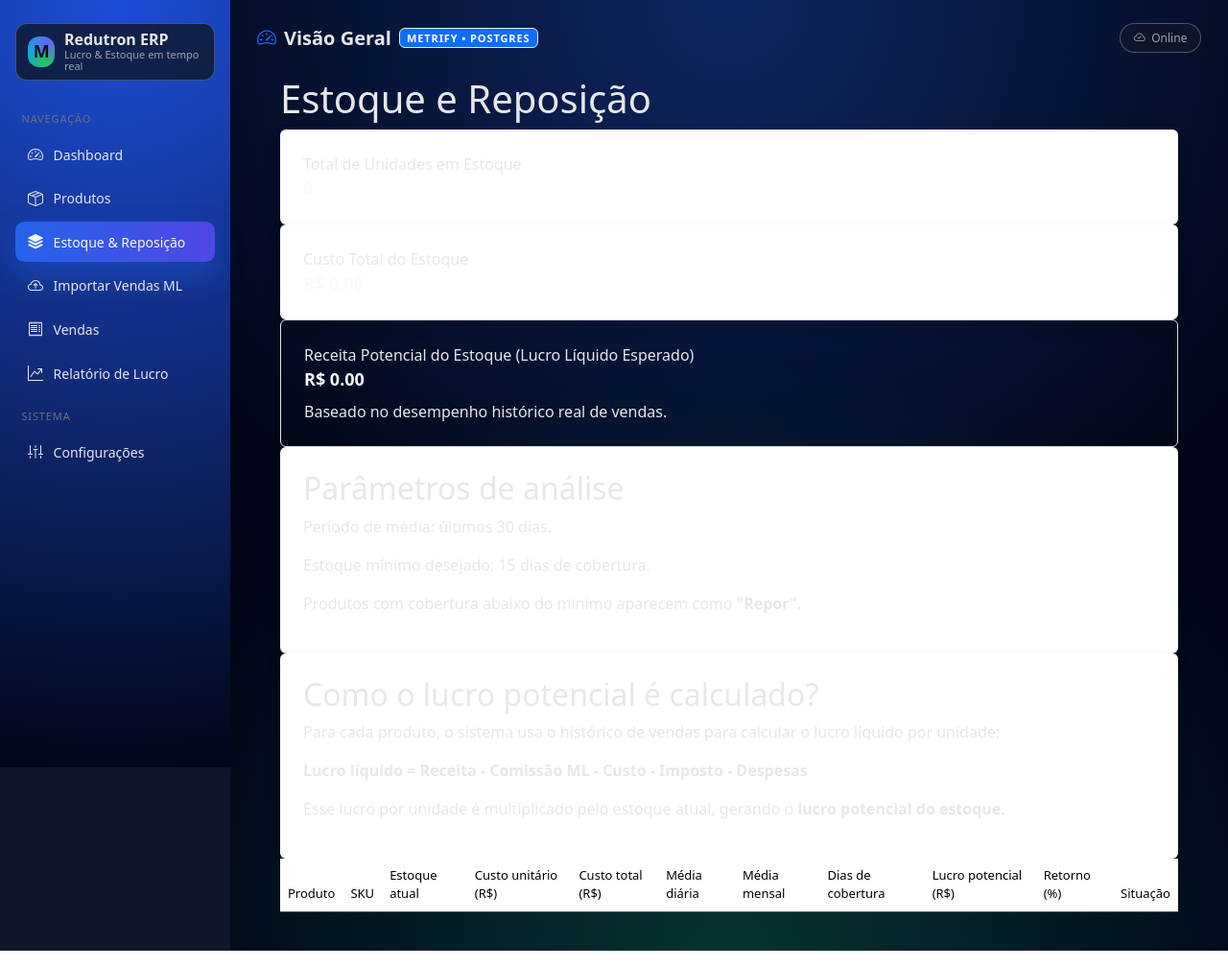
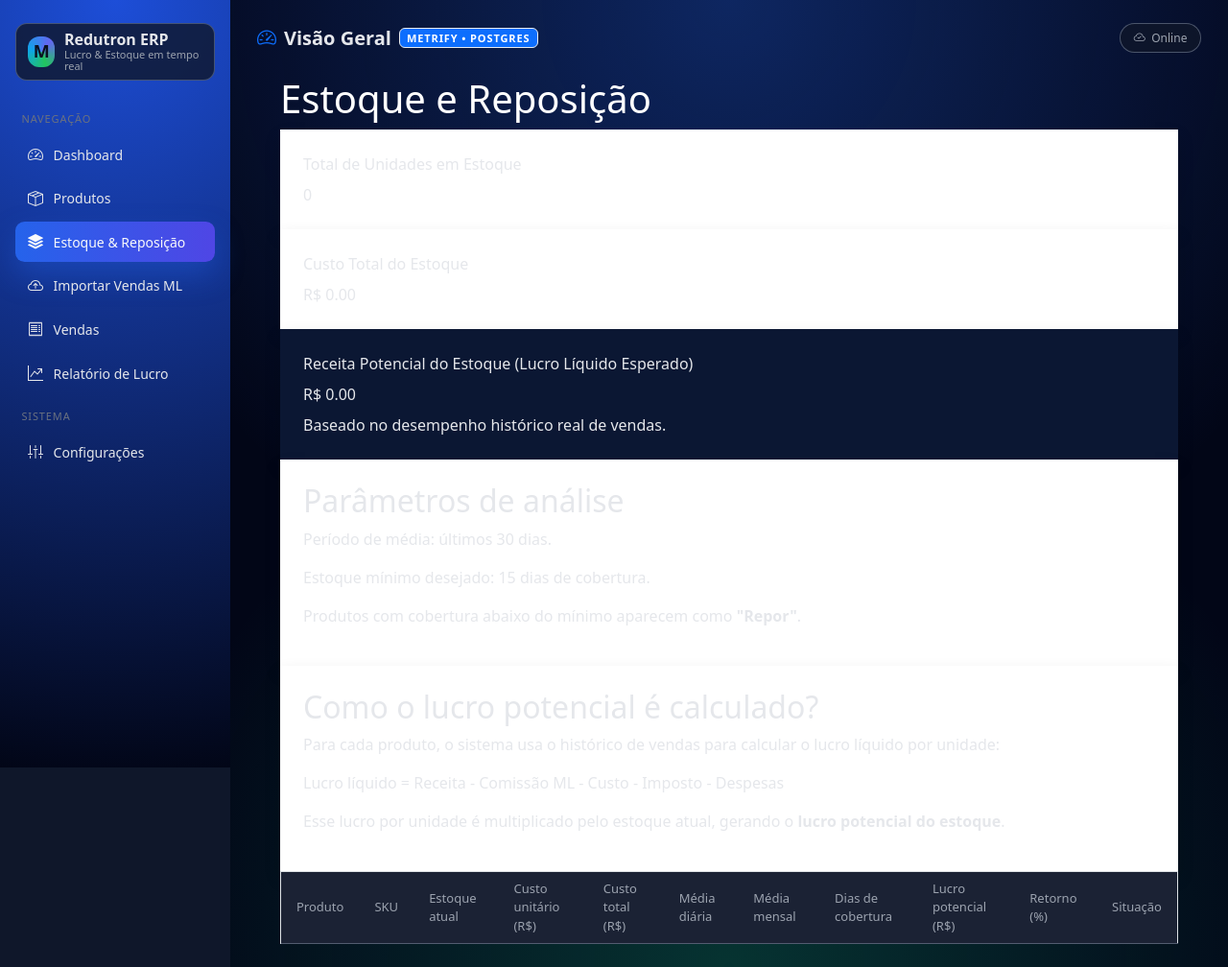
Before and after one commit to oliveirafjdo-web/Mega2.0, a Flask app: page /estoque in a window 1280 px wide. Shown: the whole page at 96% size. Run offline with Flask 3, Linux system fonts and the light colour scheme; data comes from the database, SQL or seed files in the repository; data that the repository does not hold is empty; some libraries are stand-ins or nearby versions.

Commit message:
Update estoque.html

```diff
--- a/templates/estoque.html
+++ b/templates/estoque.html
@@ -4,98 +4,116 @@
 <div class="container mx-auto px-4 py-6">
 
     <!-- TÍTULO -->
-    <h1 class="text-3xl font-bold mb-6">Estoque e Reposição</h1>
+    <h1 class="text-3xl font-bold mb-6 text-white">Estoque e Reposição</h1>
 
     <!-- CARDS RESUMO -->
     <div class="grid grid-cols-1 md:grid-cols-3 gap-6 mb-8">
 
         <!-- Total unidades -->
-        <div class="stat bg-white rounded shadow p-4">
-            <div class="stat-title">Total de Unidades em Estoque</div>
-            <div class="stat-value">{{ total_unidades_estoque|int }}</div>
+        <div class="rounded-lg shadow p-4 bg-white text-slate-900">
+            <div class="text-sm font-semibold">Total de Unidades em Estoque</div>
+            <div class="text-3xl font-bold mt-2">{{ total_unidades_estoque|int }}</div>
         </div>
 
         <!-- Custo total -->
-        <div class="stat bg-white rounded shadow p-4">
-            <div class="stat-title">Custo Total do Estoque</div>
-            <div class="stat-value">R$ {{ '%.2f'|format(total_custo_estoque or 0) }}</div>
+        <div class="rounded-lg shadow p-4 bg-white text-slate-900">
+            <div class="text-sm font-semibold">Custo Total do Estoque</div>
+            <div class="text-3xl font-bold mt-2">
+                R$ {{ '%.2f'|format(total_custo_estoque or 0) }}
+            </div>
         </div>
 
         <!-- LUCRO POTENCIAL DO ESTOQUE -->
-        <div class="stat bg-green-50 border border-green-300 rounded p-4">
-            <div class="stat-title font-bold text-green-700">
+        <div class="rounded-lg shadow p-4" style="background: #0b1733;">
+            <div class="text-sm font-bold text-green-300">
                 Receita Potencial do Estoque (Lucro Líquido Esperado)
             </div>
-            <div class="stat-value text-green-700">
+            <div class="text-3xl font-bold mt-2 text-green-400">
                 R$ {{ '%.2f'|format(lucro_potencial_total or 0) }}
             </div>
-            <div class="stat-desc text-sm text-green-600 mt-2">
+            <div class="text-xs mt-2 text-green-100">
                 Baseado no desempenho histórico real de vendas.
             </div>
         </div>
 
     </div>
 
-    <!-- PARÂMETROS DE ANÁLISE / EXPLICAÇÃO (OPCIONAL) -->
+    <!-- PARÂMETROS / EXPLICAÇÃO -->
     <div class="mb-6 grid grid-cols-1 md:grid-cols-2 gap-4 text-sm">
-        <div class="bg-white rounded shadow p-4">
-            <h2 class="font-semibold mb-2">Parâmetros de análise</h2>
+
+        <!-- Parâmetros -->
+        <div class="rounded-lg shadow p-4 bg-white text-slate-900">
+            <h2 class="font-semibold mb-2 text-slate-900">Parâmetros de análise</h2>
             <p>Período de média: últimos {{ janela_dias }} dias.</p>
             <p>Estoque mínimo desejado: {{ dias_minimos }} dias de cobertura.</p>
-            <p>Produtos com cobertura abaixo do mínimo aparecem como <strong>"Repor"</strong>.</p>
+            <p>Produtos com cobertura abaixo do mínimo aparecem como
+                <strong>"Repor"</strong>.
+            </p>
         </div>
-        <div class="bg-white rounded shadow p-4">
-            <h2 class="font-semibold mb-2">Como o lucro potencial é calculado?</h2>
-            <p>Para cada produto, o sistema usa o histórico de vendas para calcular o lucro líquido por unidade:</p>
-            <p class="mt-1">
-                <strong>Lucro líquido = Receita - Comissão ML - Custo - Imposto - Despesas</strong>
+
+        <!-- Como é calculado -->
+        <div class="rounded-lg shadow p-4 bg-white text-slate-900">
+            <h2 class="font-semibold mb-2 text-slate-900">Como o lucro potencial é calculado?</h2>
+            <p>
+                Para cada produto, o sistema usa o histórico de vendas para calcular
+                o lucro líquido por unidade:
+            </p>
+            <p class="mt-1 font-semibold">
+                Lucro líquido = Receita - Comissão ML - Custo - Imposto - Despesas
             </p>
             <p class="mt-1">
-                Esse lucro por unidade é multiplicado pelo estoque atual, gerando o
-                <strong>lucro potencial do estoque</strong>.
+                Esse lucro por unidade é multiplicado pelo estoque atual,
+                gerando o <strong>lucro potencial do estoque</strong>.
             </p>
         </div>
+
     </div>
 
     <!-- TABELA DE PRODUTOS -->
     <div class="overflow-x-auto">
-        <table class="table table-zebra w-full text-sm">
+        <table class="min-w-full text-sm bg-white text-slate-900 border border-slate-200">
+            <thead class="bg-slate-100">
+                <tr>
+                    <th class="px-3 py-2 text-left">Produto</th>
+                    <th class="px-3 py-2 text-left">SKU</th>
+                    <th class="px-3 py-2 text-right">Estoque atual</th>
+                    <th class="px-3 py-2 text-right">Custo unitário (R$)</th>
+                    <th class="px-3 py-2 text-right">Custo total (R$)</th>
 
-            <thead>
-                <tr class="bg-gray-200">
-                    <th>Produto</th>
-                    <th>SKU</th>
-                    <th>Estoque atual</th>
-                    <th>Custo unitário (R$)</th>
-                    <th>Custo total (R$)</th>
+                    <th class="px-3 py-2 text-right">Média diária</th>
+                    <th class="px-3 py-2 text-right">Média mensal</th>
+                    <th class="px-3 py-2 text-right">Dias de cobertura</th>
 
-                    <th>Média diária</th>
-                    <th>Média mensal</th>
-                    <th>Dias de cobertura</th>
+                    <th class="px-3 py-2 text-right">Lucro potencial (R$)</th>
+                    <th class="px-3 py-2 text-right">Retorno (%)</th>
 
-                    <th>Lucro potencial (R$)</th>
-                    <th>Retorno (%)</th>
-
-                    <th>Situação</th>
+                    <th class="px-3 py-2 text-center">Situação</th>
                 </tr>
             </thead>
-
             <tbody>
                 {% for p in produtos %}
-                <tr>
-                    <td>{{ p.nome }}</td>
-                    <td>{{ p.sku }}</td>
-                    <td>{{ p.estoque_atual|int }}</td>
+                <tr class="border-t border-slate-200">
+                    <td class="px-3 py-2">{{ p.nome }}</td>
+                    <td class="px-3 py-2">{{ p.sku }}</td>
+                    <td class="px-3 py-2 text-right">{{ p.estoque_atual|int }}</td>
 
-                    <td>R$ {{ '%.2f'|format(p.custo_unitario or 0) }}</td>
-                    <td>R$ {{ '%.2f'|format(p.custo_estoque or 0) }}</td>
+                    <td class="px-3 py-2 text-right">
+                        R$ {{ '%.2f'|format(p.custo_unitario or 0) }}
+                    </td>
+                    <td class="px-3 py-2 text-right">
+                        R$ {{ '%.2f'|format(p.custo_estoque or 0) }}
+                    </td>
 
-                    <!-- 2 casas decimais nas médias -->
-                    <td>{{ '%.2f'|format(p.media_diaria or 0) }}</td>
-                    <td>{{ '%.2f'|format(p.media_mensal or 0) }}</td>
+                    <!-- 2 casas nas médias -->
+                    <td class="px-3 py-2 text-right">
+                        {{ '%.2f'|format(p.media_diaria or 0) }}
+                    </td>
+                    <td class="px-3 py-2 text-right">
+                        {{ '%.2f'|format(p.media_mensal or 0) }}
+                    </td>
 
-                    <!-- Dias de cobertura também com 2 casas -->
-                    <td>
+                    <!-- 2 casas nos dias de cobertura -->
+                    <td class="px-3 py-2 text-right">
                         {% if p.dias_cobertura %}
                             {{ '%.2f'|format(p.dias_cobertura) }} dias
                         {% else %}
@@ -103,28 +121,33 @@
                         {% endif %}
                     </td>
 
-                    <!-- LUCRO POTENCIAL -->
-                    <td class="font-semibold text-green-700">
+                    <!-- Lucro potencial -->
+                    <td class="px-3 py-2 text-right font-semibold text-emerald-600">
                         R$ {{ '%.2f'|format(p.lucro_potencial or 0) }}
                     </td>
 
-                    <!-- RETORNO % -->
-                    <td class="font-semibold text-blue-700">
+                    <!-- Retorno -->
+                    <td class="px-3 py-2 text-right font-semibold text-blue-700">
                         {{ '%.2f'|format(p.retorno_percent or 0) }}%
                     </td>
 
-                    <!-- SITUAÇÃO REPOR / OK -->
-                    <td>
+                    <!-- Situação -->
+                    <td class="px-3 py-2 text-center">
                         {% if p.precisa_repor %}
-                            <span class="badge badge-warning">Repor</span>
+                            <span class="px-2 py-1 rounded-full text-xs font-semibold"
+                                  style="background:#fef3c7; color:#92400e;">
+                                Repor
+                            </span>
                         {% else %}
-                            <span class="badge badge-success">OK</span>
+                            <span class="px-2 py-1 rounded-full text-xs font-semibold"
+                                  style="background:#dcfce7; color:#166534;">
+                                OK
+                            </span>
                         {% endif %}
                     </td>
                 </tr>
                 {% endfor %}
             </tbody>
-
         </table>
     </div>
 
```
